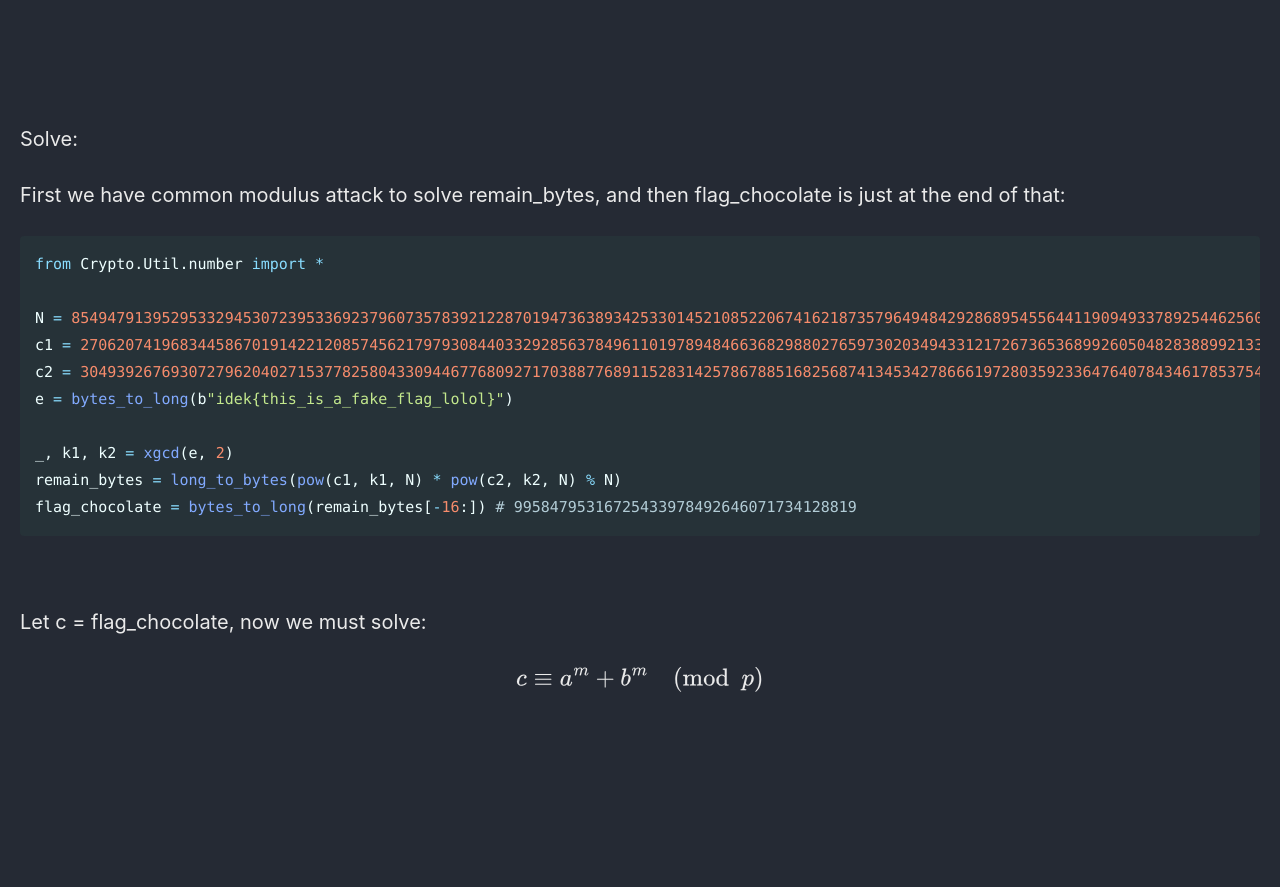
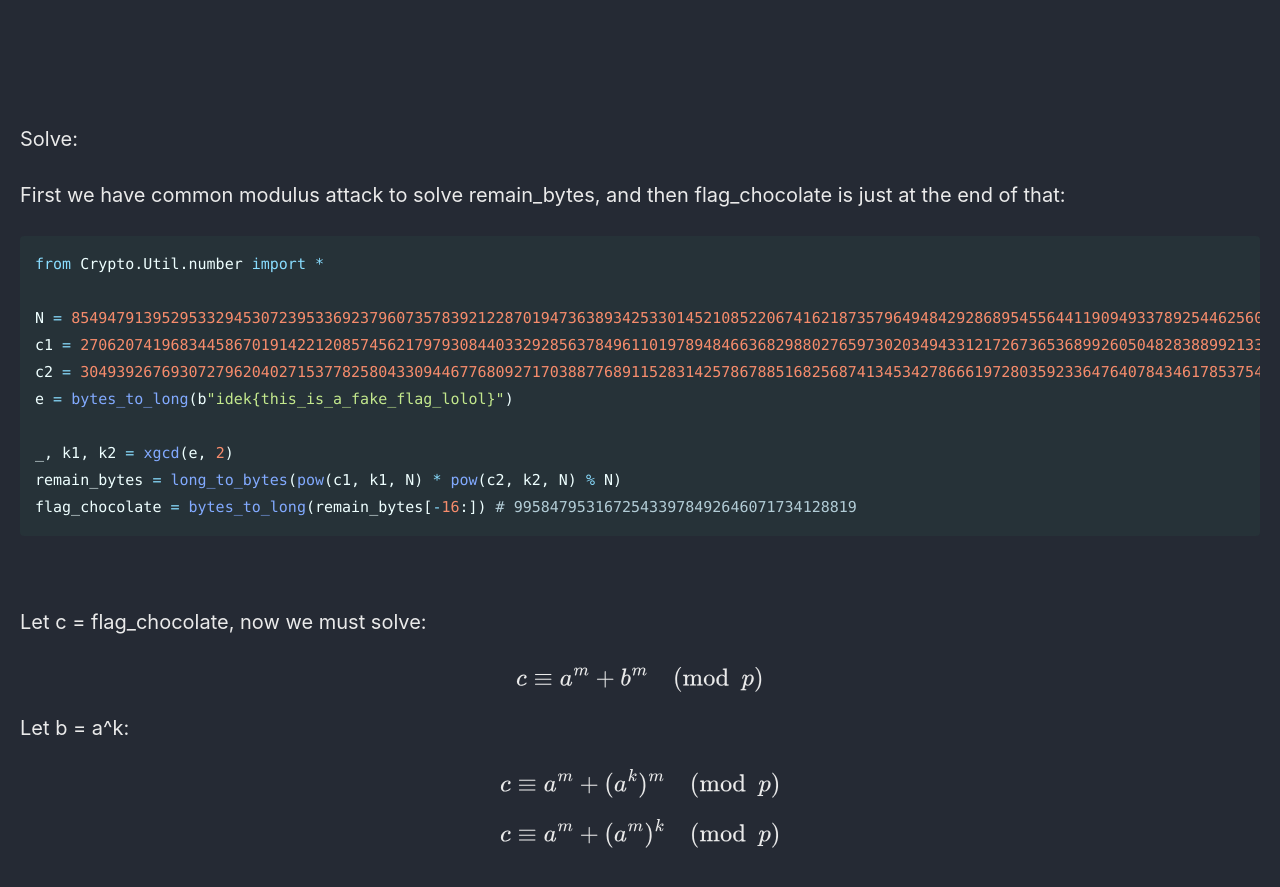
Before and after one commit to Connor-McCartney/Connor-McCartney.github.io, a Jekyll site: the page built from _pages/cryptography/other/idekCTF2025.md, in a window 1280 px wide and 900 px high, scrolled down 1862 px. Shown: the top 887 px of the window. Built offline with Jekyll 4.4.1, drawn with Linux system fonts in a browser that asks for light colours; cached includes are drawn as plain includes; before the commit the page ends 2605 px from its top, so only the background shows below that.

Commit message:
Update idekCTF2025.md

```diff
--- a/_pages/cryptography/other/idekCTF2025.md
+++ b/_pages/cryptography/other/idekCTF2025.md
@@ -98,3 +98,9 @@ flag_chocolate = bytes_to_long(remain_bytes[-16:]) # 995847953167254339784926460
 Let c = flag_chocolate, now we must solve:
 
 $$c \equiv a^m + b^m \pmod p$$
+
+Let b = a^k:
+
+$$c \equiv a^m + (a^k)^m \pmod p$$
+
+$$c \equiv a^m + (a^m)^k \pmod p$$
```
